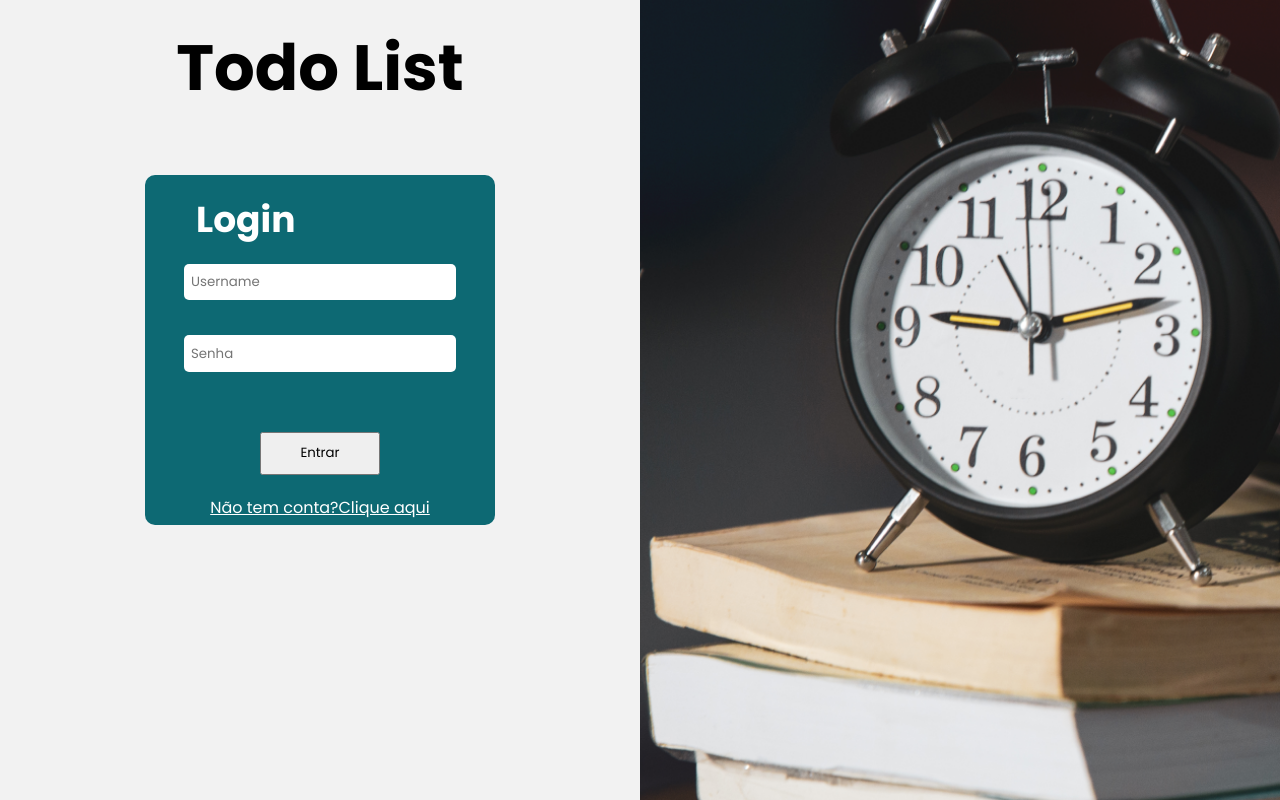
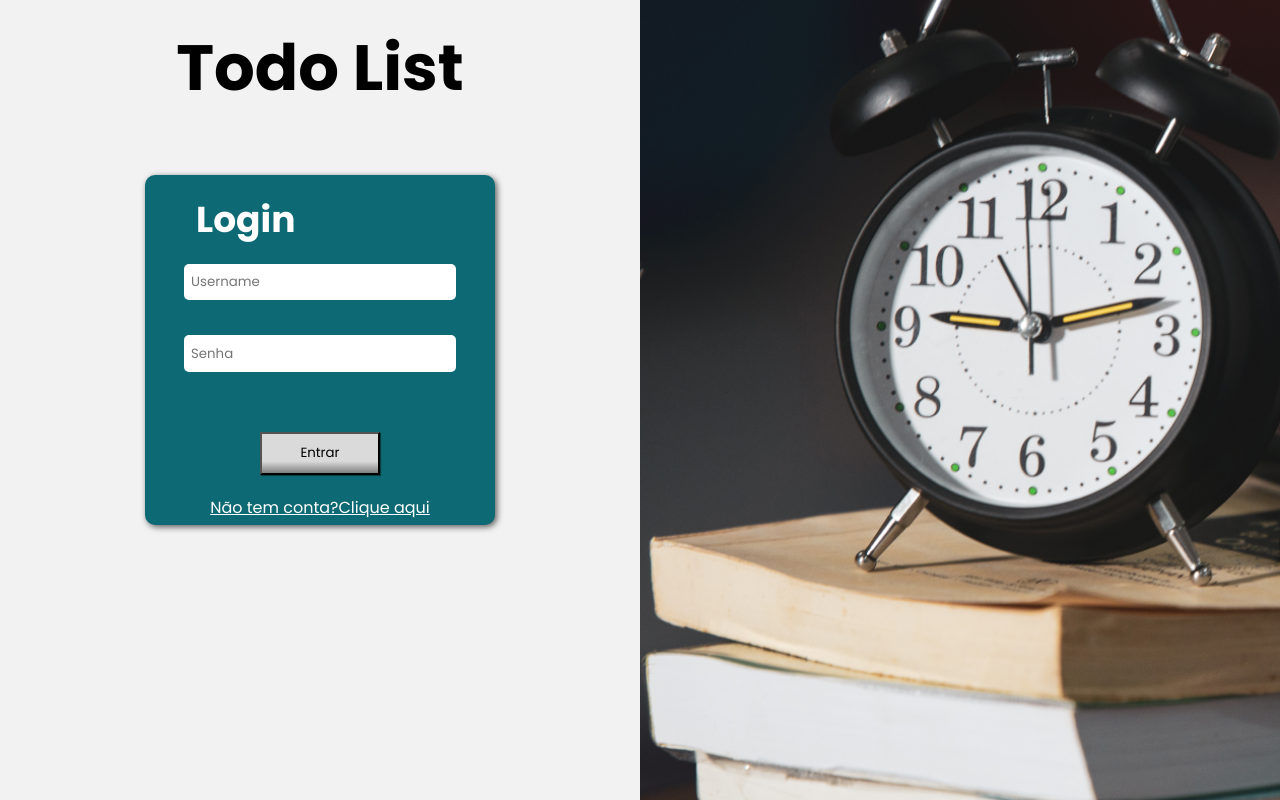
Before and after one commit to Gabriel-Tex/todo-list-ceos-frontend, a React (Vite) app: page /login in a window 1280 px wide. Built offline with nearby package versions, Linux system fonts and the light colour scheme.

Commit message:
Ajustando a sombra do formulário e o botão de enviar

```diff
--- a/src/pages/login/Login.css
+++ b/src/pages/login/Login.css
@@ -34,6 +34,7 @@ form{
   display: flex;
   flex-direction: column;
   align-items: center;
+  box-shadow: 2px 2px 6px rgba(0, 0, 0, 0.623);
 }
 input{
   width:80%;
@@ -47,6 +48,8 @@ input{
   margin-top: 30px;
   height: 60px;
   width: 120px;
+  background: linear-gradient(to bottom, rgb(218, 218, 218) 70%, rgb(128, 128, 128));
+  box-shadow: 1px 1px 1px rgba(0, 0, 0, 0.397);
 }
 #link_conta{
   color:white;
```
